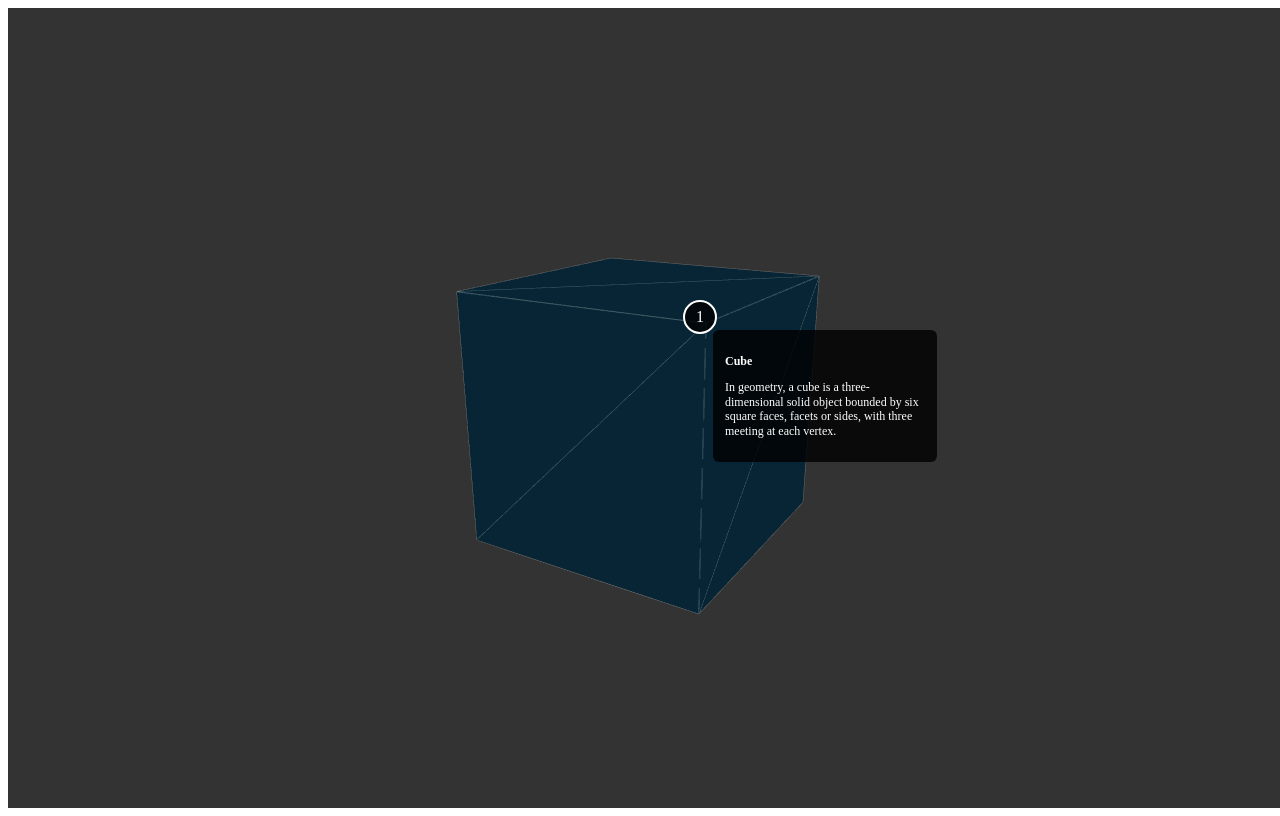
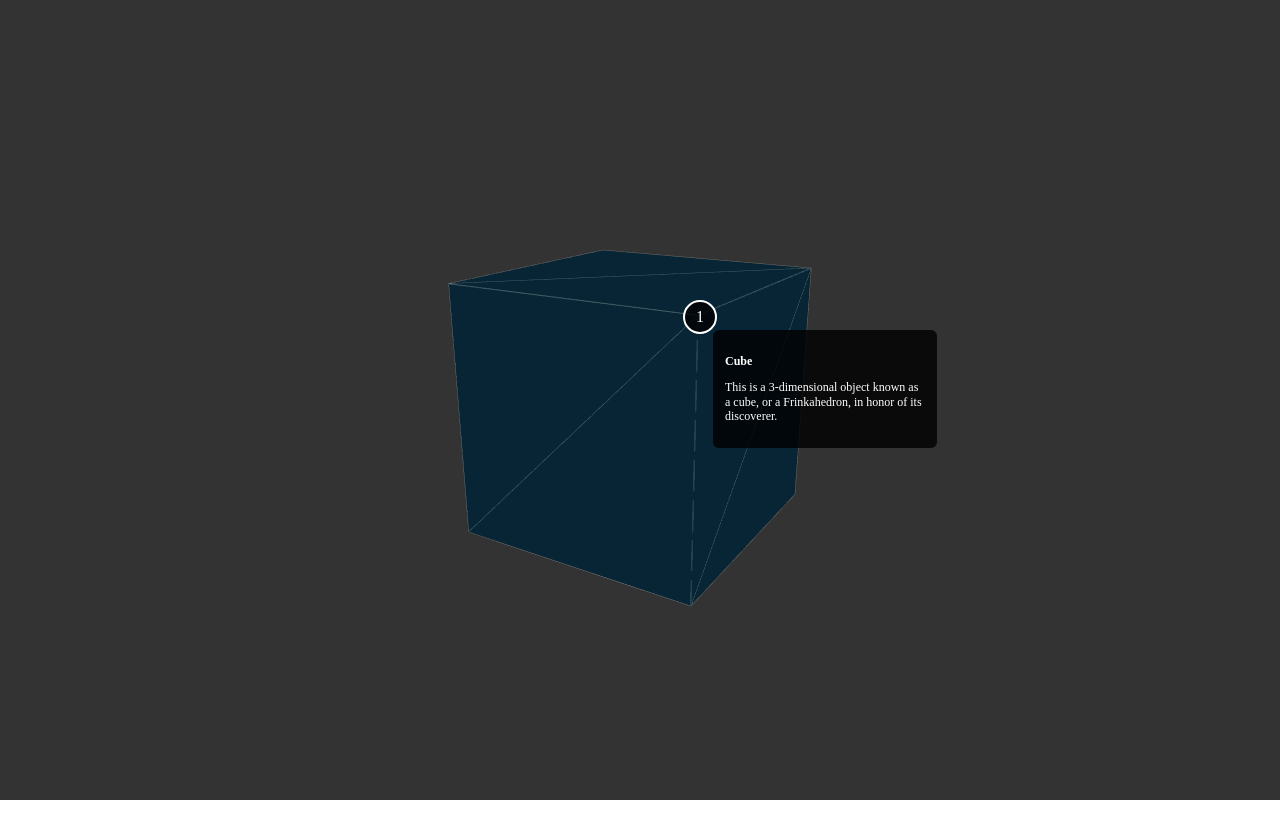
Before and after one commit to tdiprima/threejs-showcase, a plain HTML site: page Code/annotation-simple.html in a window 1280 px wide. Drawn offline with nearby package versions, Linux system fonts and the light colour scheme; animation ran at ten frames a second.

Commit message:
annotation

```diff
--- a/archive/annotations/nice-simple.html
+++ b/Code/annotation-simple.html
@@ -4,9 +4,8 @@
   <meta charset="UTF-8">
   <meta content="IE=edge" http-equiv="X-UA-Compatible">
   <meta content="width=device-width, initial-scale=1.0" name="viewport">
-  <title>WebGL Annotations (three.js)</title>
-  <!-- https://codepen.io/Lorti/pen/Vbppap -->
-  <!-- <link href="https://cdnjs.cloudflare.com/ajax/libs/normalize/5.0.0/normalize.min.css" rel="stylesheet"> -->
+  <title>Annotation Sprite</title>
+  <link href="https://cdnjs.cloudflare.com/ajax/libs/normalize/5.0.0/normalize.min.css" rel="stylesheet">
   <style>
     canvas {
       display: block;
@@ -55,16 +54,14 @@
 </head>
 <body>
 
-<!-- <div class="annotation"> -->
 <div class="annotation" style="top: 104px; left: 546px; opacity: 1;">
   <p><strong>Cube</strong></p>
-  <p>In geometry, a cube is a three-dimensional solid object bounded by six square faces, facets or sides, with three
-    meeting at each vertex.</p>
+  <p>This is a 3-dimensional object known as a cube, or a Frinkahedron, in honor of its discoverer.</p>
 </div>
 
 <canvas height="64" id="number" width="64"></canvas>
 
-<script async src="/extra_html/utils/es-module-shims.js"></script>
+<script async src="/es-module-shims-1.3.6/dist/es-module-shims.js"></script>
 <script type="importmap">
   {
     "imports": {
@@ -108,7 +105,7 @@
   let renderer;
   let sprite;
   let mesh;
-  let spriteBehindObject;
+  let isSpriteBehindObject;
   let annotation = document.querySelector(".annotation");
 
   init();
@@ -154,7 +151,6 @@
       new THREE.WireframeGeometry(cubeGeometry),
       new THREE.LineBasicMaterial({
         color: 0xffffff,
-        linewidth: 1,
         opacity: 0.25,
         transparent: true
       }));
@@ -215,11 +211,8 @@
   function updateAnnotationOpacity() {
     let meshDistance = camera.position.distanceTo(mesh.position);
     let spriteDistance = camera.position.distanceTo(sprite.position);
-    spriteBehindObject = spriteDistance > meshDistance;
-    sprite.material.opacity = spriteBehindObject ? 0.25 : 1;
-
-    // Do you want a number that changes size according to its position?
-    // Comment out the following line and the `::before` pseudo-element.
+    isSpriteBehindObject = spriteDistance > meshDistance;
+    // sprite.material.opacity = isSpriteBehindObject ? 0.25 : 1; // below
     sprite.material.opacity = 0;
   }
 
@@ -234,7 +227,7 @@
 
     annotation.style.top = `${vector.y}px`;
     annotation.style.left = `${vector.x}px`;
-    annotation.style.opacity = spriteBehindObject ? 0.25 : 1;
+    annotation.style.opacity = isSpriteBehindObject ? "0.25" : "1";
   }
 </script>
 </body>
```
